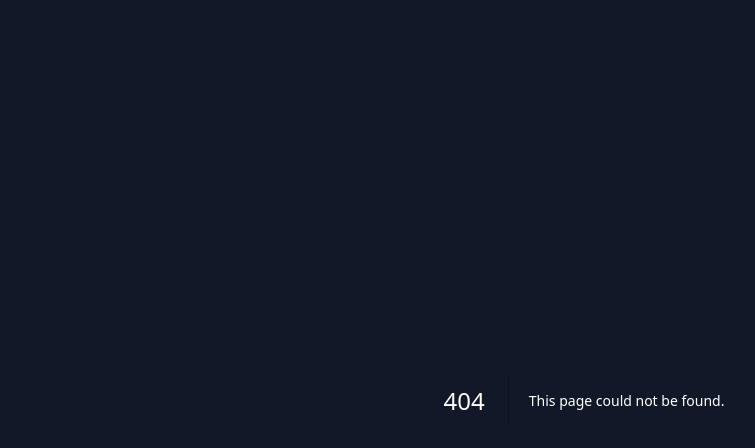
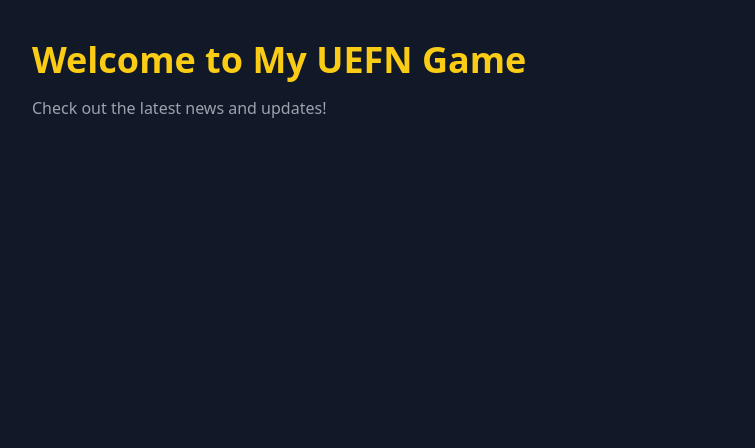
Before and after one commit to MA1NZU/runit, a Next.js app: page / in a window 1280 px wide. Before the commit this address had no page. Shown: the top 448 px of the page, without its empty margins (56-811 px from the left). Built offline with nearby package versions, Linux system fonts and the light colour scheme.

Commit message:
Create page.tsx

```diff
--- /dev/null
+++ b/app/page.tsx
@@ -0,0 +1,8 @@
+export default function Home() {
+  return (
+    <main className="max-w-6xl mx-auto px-6 py-10">
+      <h1 className="text-4xl font-bold text-yellow-400">Welcome to My UEFN Game</h1>
+      <p className="text-gray-400 mt-4">Check out the latest news and updates!</p>
+    </main>
+  )
+}
```
